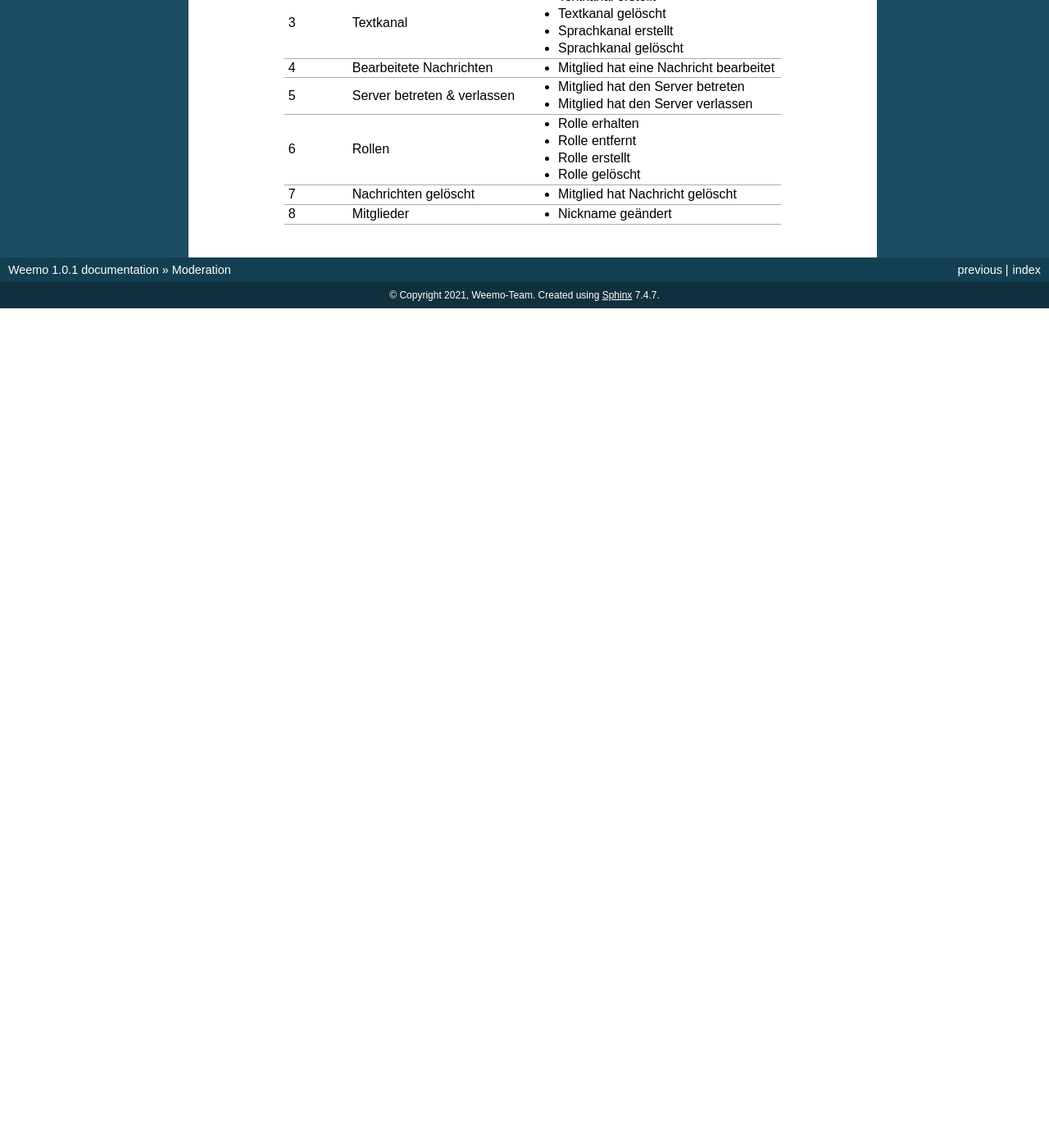
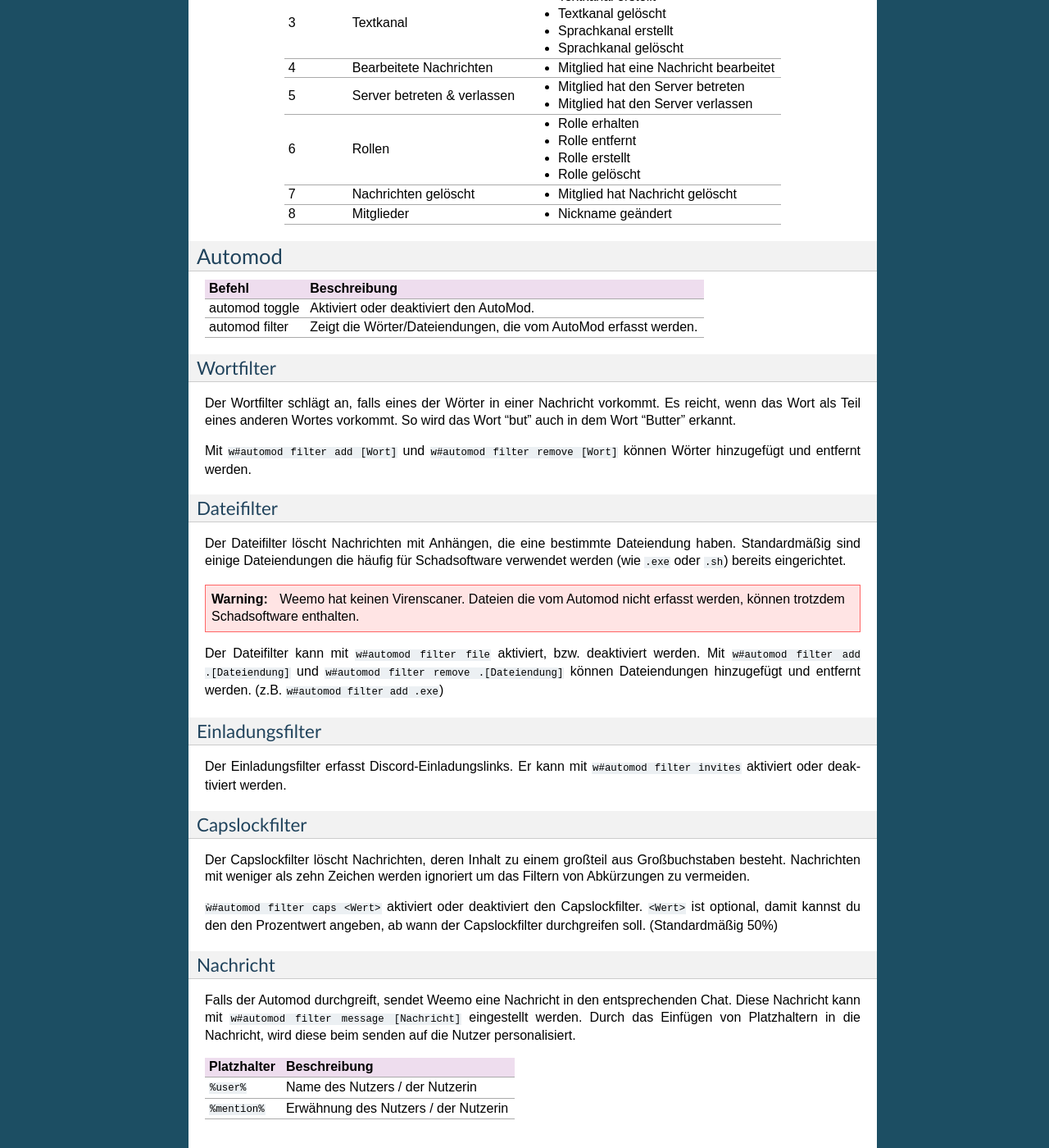
Before and after one commit to niborus/weemo-doc, a Sphinx documentation site: the page built from docs/moderation.rst, in a window 1280 px wide and 1400 px high, scrolled down 2641 px. Shown: the whole window at 82% size. Built offline with Sphinx 7.4.7, drawn with Linux system fonts in a browser that asks for light colours; before the commit the page ends 3017 px from its top, so only the background shows below that; some of the changed text lies outside the part shown.

Commit message:
Hinzufügen Automod

```diff
--- a/docs/befehle.rst
+++ b/docs/befehle.rst
@@ -155,7 +155,7 @@ Serververwaltung
     "modrole", "Richtet die Mod-Rolle ein."
     "slowdown [Zeit in s]", "Fügt einen Slowmode zu dem Kanal."
     "mcount_", "Verwaltung der Mitgliedszähleranzeige."
-    "automod", "Verwaltung des Automod."
+    ":ref:`automod<automod>`", "Verwaltung des Automod."
     "reactionroles_", "Verwaltung der Reaktionsrollen", "rr"
     "prefix [prefix]", "Ändert Weemos Prefix."
     "roleemote add [Name] [@Rolle]", "Fügt ein neues Emote hinzu, welches nur mit einer bestimmten Rolle sichtbar ist."
--- a/docs/moderation.rst
+++ b/docs/moderation.rst
@@ -192,3 +192,68 @@ Es exestieren folgende Module:
 +--------+-----------------------------+------------------------------------------+
 |      8 | Mitglieder                  | - Nickname geändert                      |
 +--------+-----------------------------+------------------------------------------+
+
+.. _automod:
+
+Automod
+=======
+
+.. csv-table::
+    :widths: auto
+    :align: left
+    :header: "Befehl", "Beschreibung"
+
+    "automod toggle", "Aktiviert oder deaktiviert den AutoMod."
+    "automod filter", "Zeigt die Wörter/Dateiendungen, die vom AutoMod erfasst werden."
+
+Wortfilter
+^^^^^^^^^^
+
+Der Wortfilter schlägt an, falls eines der Wörter in einer Nachricht vorkommt. Es reicht, wenn das Wort als Teil eines
+anderen Wortes vorkommt. So wird das Wort "but" auch in dem Wort "Butter" erkannt.
+
+Mit ``w#automod filter add [Wort]`` und ``w#automod filter remove [Wort]`` können Wörter hinzugefügt und entfernt
+werden.
+
+Dateifilter
+^^^^^^^^^^^
+
+Der Dateifilter löscht Nachrichten mit Anhängen, die eine bestimmte Dateiendung haben.
+Standardmäßig sind einige Dateiendungen die häufig für Schadsoftware verwendet werden (wie ``.exe`` oder ``.sh``)
+bereits eingerichtet.
+
+.. warning:: Weemo hat keinen Virenscaner. Dateien die vom Automod nicht erfasst werden, können trotzdem Schadsoftware enthalten.
+
+Der Dateifilter kann mit ``w#automod filter file`` aktiviert, bzw. deaktiviert werden.
+Mit ``w#automod filter add .[Dateiendung]`` und ``w#automod filter remove .[Dateiendung]`` können Dateiendungen
+hinzugefügt und entfernt werden. (z.B. ``w#automod filter add .exe``)
+
+Einladungsfilter
+^^^^^^^^^^^^^^^^
+
+Der Einladungsfilter erfasst Discord-Einladungslinks. Er kann mit ``w#automod filter invites`` aktiviert oder deaktiviert werden.
+
+Capslockfilter
+^^^^^^^^^^^^^^
+
+Der Capslockfilter löscht Nachrichten, deren Inhalt zu einem großteil aus Großbuchstaben besteht.
+Nachrichten mit weniger als zehn Zeichen werden ignoriert um das Filtern von Abkürzungen zu vermeiden.
+
+``ẁ#automod filter caps <Wert>`` aktiviert oder deaktiviert den Capslockfilter.
+``<Wert>`` ist optional, damit kannst du den den Prozentwert angeben, ab wann der Capslockfilter durchgreifen soll.
+(Standardmäßig 50%)
+
+Nachricht
+^^^^^^^^^
+
+Falls der Automod durchgreift, sendet Weemo eine Nachricht in den entsprechenden Chat. Diese Nachricht kann mit
+``w#automod filter message [Nachricht]`` eingestellt werden.
+Durch das Einfügen von Platzhaltern in die Nachricht, wird diese beim senden auf die Nutzer personalisiert.
+
+.. csv-table::
+    :widths: auto
+    :align: left
+    :header: "Platzhalter", "Beschreibung"
+
+    "``%user%``", "Name des Nutzers / der Nutzerin"
+    "``%mention%``", "Erwähnung des Nutzers / der Nutzerin"
```
